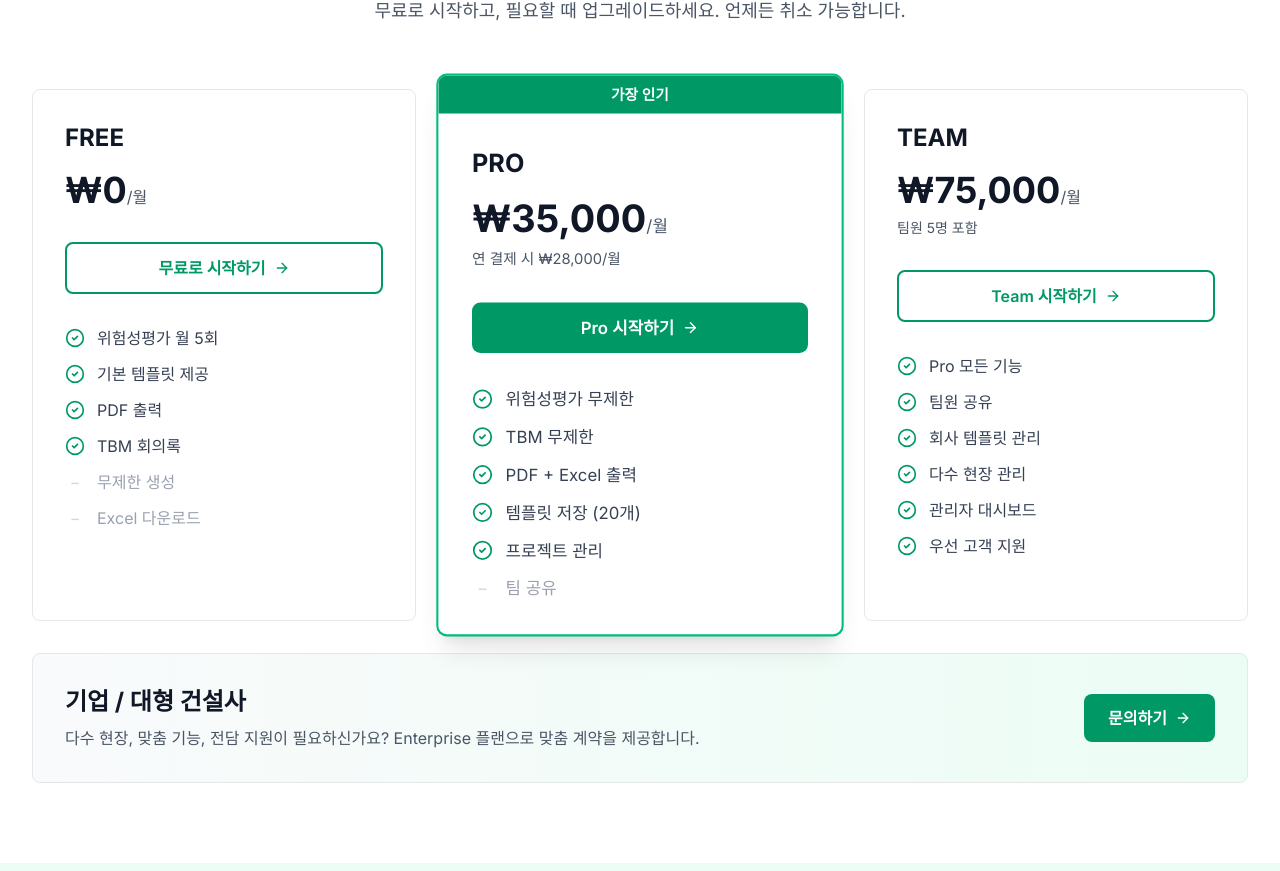
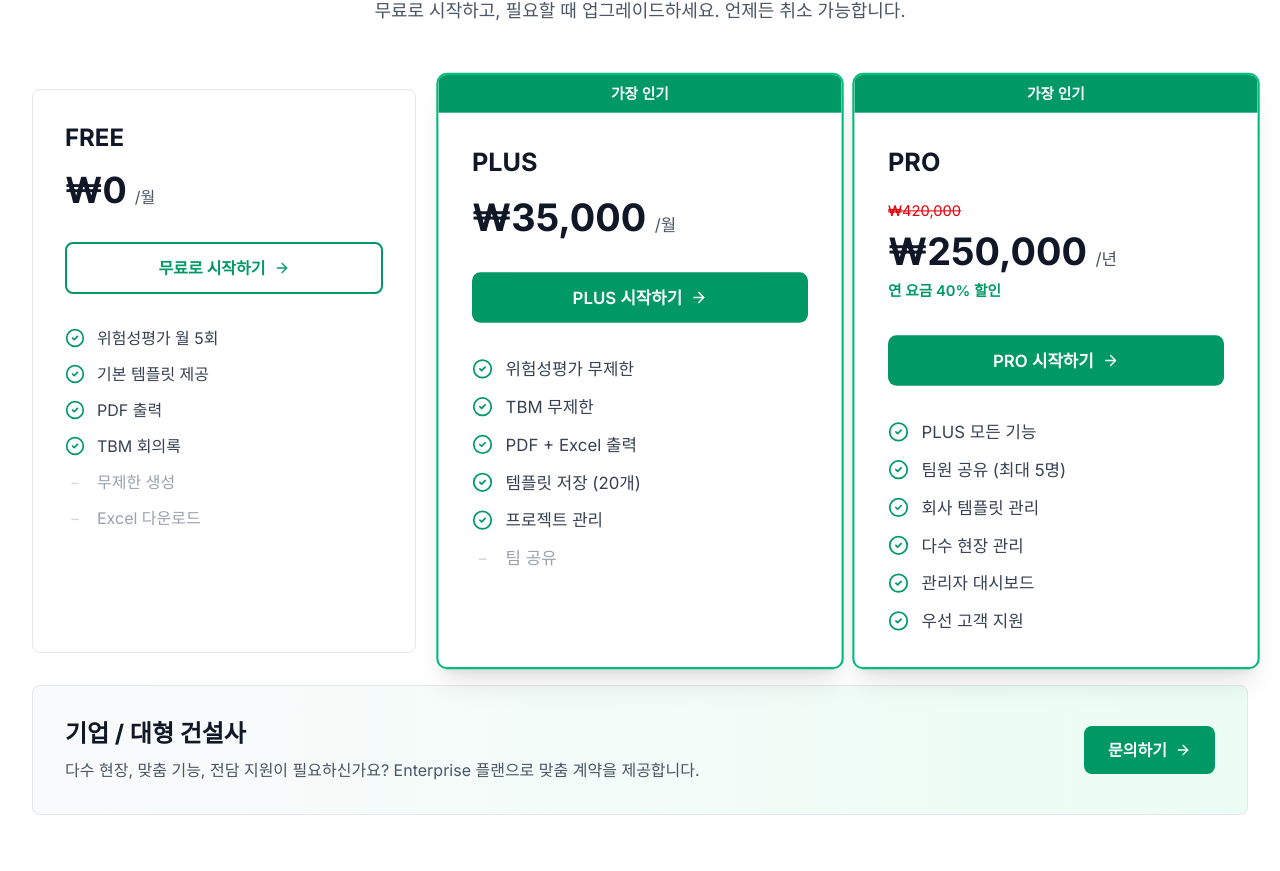
Before and after one commit to jakesma/simple-KRAS-2, a React (Vite) app: page / in a window 1280 px wide. Shown: the part 3359-4230 px from the top of the page. Built offline with nearby package versions, Linux system fonts and the light colour scheme; no server answers.

Commit message:
요금제 업데이트: PLUS 35000원/월 강조, PRO 250000원/년 할인 강조

```diff
--- a/src/components/LandingPage.tsx
+++ b/src/components/LandingPage.tsx
@@ -309,11 +309,11 @@ export default function LandingPage({ onStartClick, onPaymentClick }: LandingPag
                 ]
               },
               {
-                name: 'PRO',
+                name: 'PLUS',
                 price: '₩35,000',
                 period: '/월',
-                subtext: '연 결제 시 ₩28,000/월',
-                cta: 'Pro 시작하기',
+                subtext: '',
+                cta: 'PLUS 시작하기',
                 highlight: true,
                 features: [
                   { text: '위험성평가 무제한', included: true },
@@ -325,14 +325,16 @@ export default function LandingPage({ onStartClick, onPaymentClick }: LandingPag
                 ]
               },
               {
-                name: 'TEAM',
-                price: '₩75,000',
-                period: '/월',
-                subtext: '팀원 5명 포함',
-                cta: 'Team 시작하기',
+                name: 'PRO',
+                price: '₩250,000',
+                period: '/년',
+                originalPrice: '₩420,000',
+                subtext: '연 요금 40% 할인',
+                cta: 'PRO 시작하기',
+                highlight: true,
                 features: [
-                  { text: 'Pro 모든 기능', included: true },
-                  { text: '팀원 공유', included: true },
+                  { text: 'PLUS 모든 기능', included: true },
+                  { text: '팀원 공유 (최대 5명)', included: true },
                   { text: '회사 템플릿 관리', included: true },
                   { text: '다수 현장 관리', included: true },
                   { text: '관리자 대시보드', included: true },
@@ -349,20 +351,27 @@ export default function LandingPage({ onStartClick, onPaymentClick }: LandingPag
                 <div className="p-8">
                   <h3 className="text-2xl font-bold text-gray-900">{plan.name}</h3>
                   <div className="mt-4">
-                    <span className="text-4xl font-bold text-gray-900">{plan.price}</span>
-                    <span className="text-gray-600">{plan.period}</span>
+                    {plan.originalPrice && (
+                      <div className="mb-2">
+                        <span className="text-sm text-red-600 line-through">{plan.originalPrice}</span>
+                      </div>
+                    )}
+                    <div className="flex items-baseline gap-2">
+                      <span className="text-4xl font-bold text-gray-900">{plan.price}</span>
+                      <span className="text-gray-600">{plan.period}</span>
+                    </div>
                   </div>
                   {plan.subtext && (
-                    <p className="text-sm text-gray-600 mt-2">{plan.subtext}</p>
+                    <p className={`text-sm mt-2 ${plan.highlight ? 'text-emerald-600 font-semibold' : 'text-gray-600'}`}>{plan.subtext}</p>
                   )}
                   <button
                     onClick={() => {
                       if (plan.name === 'FREE') {
                         onStartClick();
+                      } else if (plan.name === 'PLUS' && onPaymentClick) {
+                        onPaymentClick('Plus', 35000);
                       } else if (plan.name === 'PRO' && onPaymentClick) {
-                        onPaymentClick('Pro', 35000);
-                      } else if (plan.name === 'TEAM' && onPaymentClick) {
-                        onPaymentClick('Team', 75000);
+                        onPaymentClick('Pro', 250000);
                       }
                     }}
                     className={`w-full mt-8 py-3 rounded-lg font-semibold transition flex items-center justify-center gap-2 ${
```
